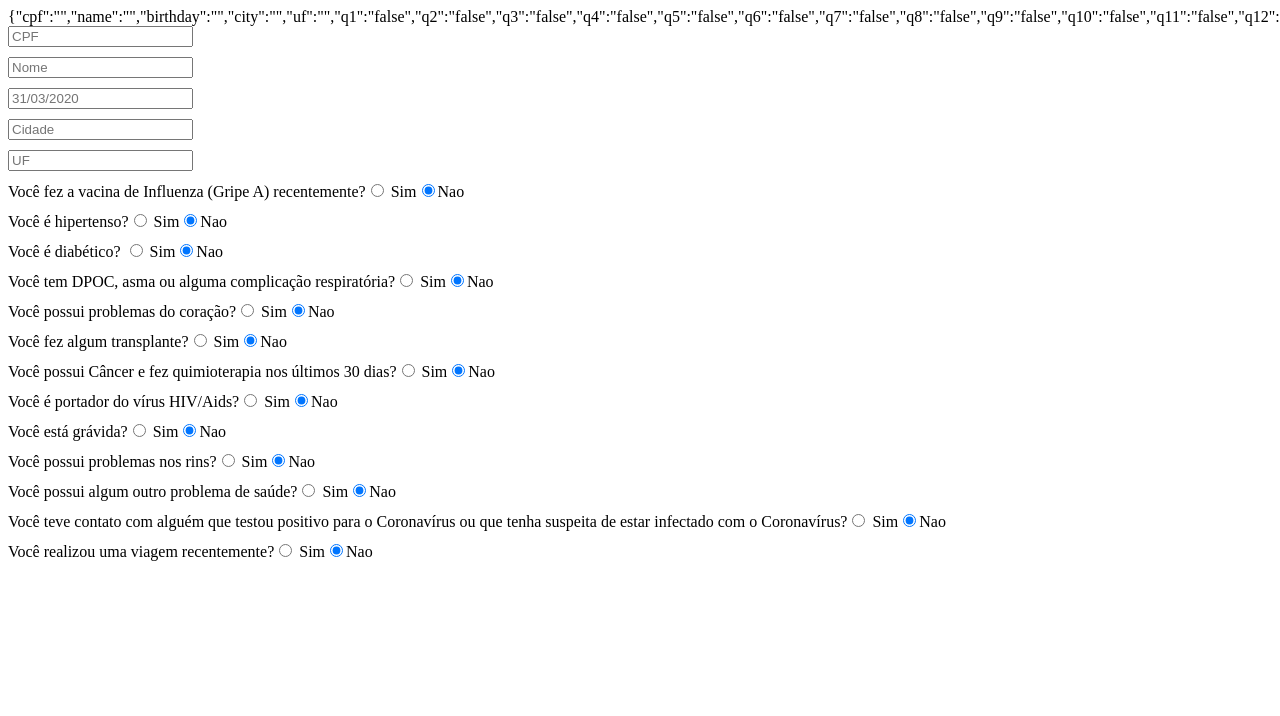
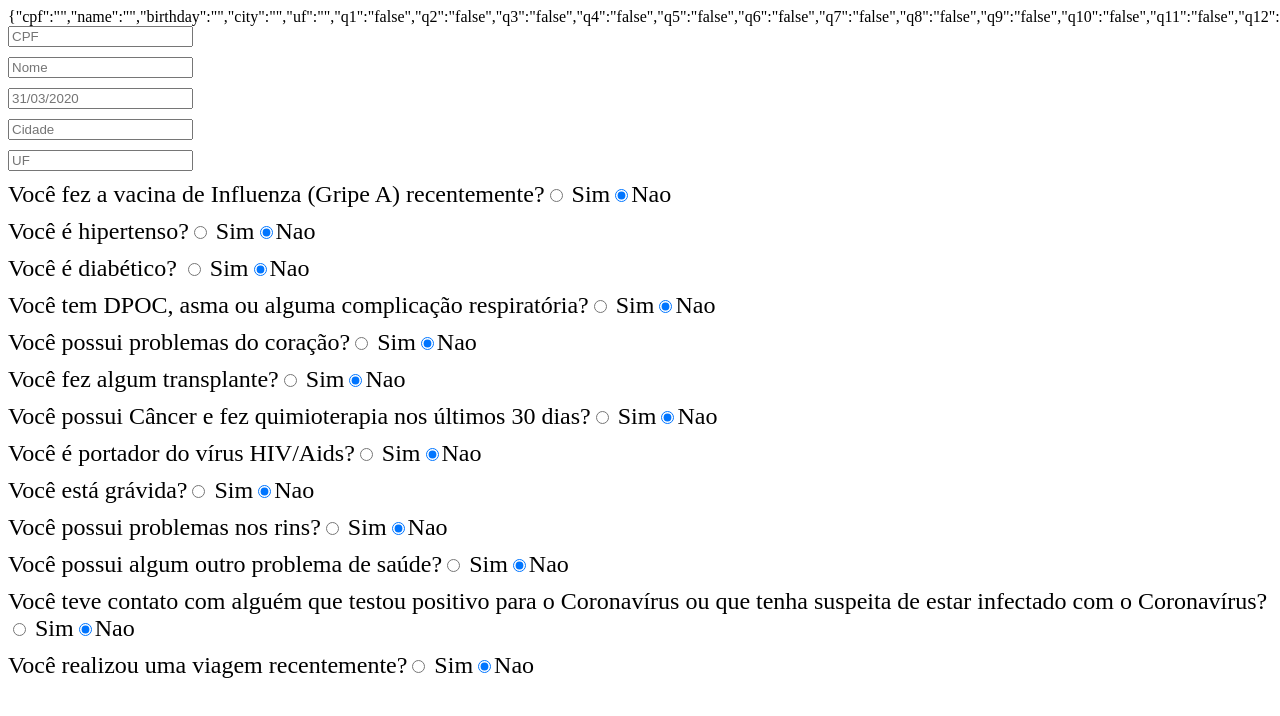
Before and after one commit to empresaejec/SiteComiteEnfrentamento, a React (Create React App) app: page / in a window 1280 px wide. Shown: the top 716 px of the page. Built offline with nearby package versions, Linux system fonts and the light colour scheme.

Commit message:
adicionar estilo

```diff
--- a/src/components/Radio/index.jsx
+++ b/src/components/Radio/index.jsx
@@ -1,15 +1,17 @@
 import React from 'react'
 import {Field} from 'formik'
+import "./styles.css"
 
 export default function Radio(props){
   return (
   <Field
     name={props.nameValue}
-    render={({field, form, meta})=>(
-        <div>
+    render={({field})=>(
+        <div className="question">
             <label htmlFor="question">{props.question}</label>
           <input
             {...field}
+            className="option"
             value= "true"
             checked={field.value === "true"}
             name={props.nameValue}
@@ -17,6 +19,7 @@ export default function Radio(props){
           /> <label htmlFor="yes">{props.option1 ? props.option1 : "Sim"}</label>
           <input
             {...field}
+            className="option"
             value="false"
             checked={field.value === 'false'}
             name={props.nameValue}
--- a/src/components/Radio/styles.css
+++ b/src/components/Radio/styles.css
@@ -0,0 +1,10 @@
+.question{
+  display: block;
+  width: auto;
+  color:#000;
+  font-size: 24px;
+}
+
+.option{
+  display: inline-block;
+}
```
